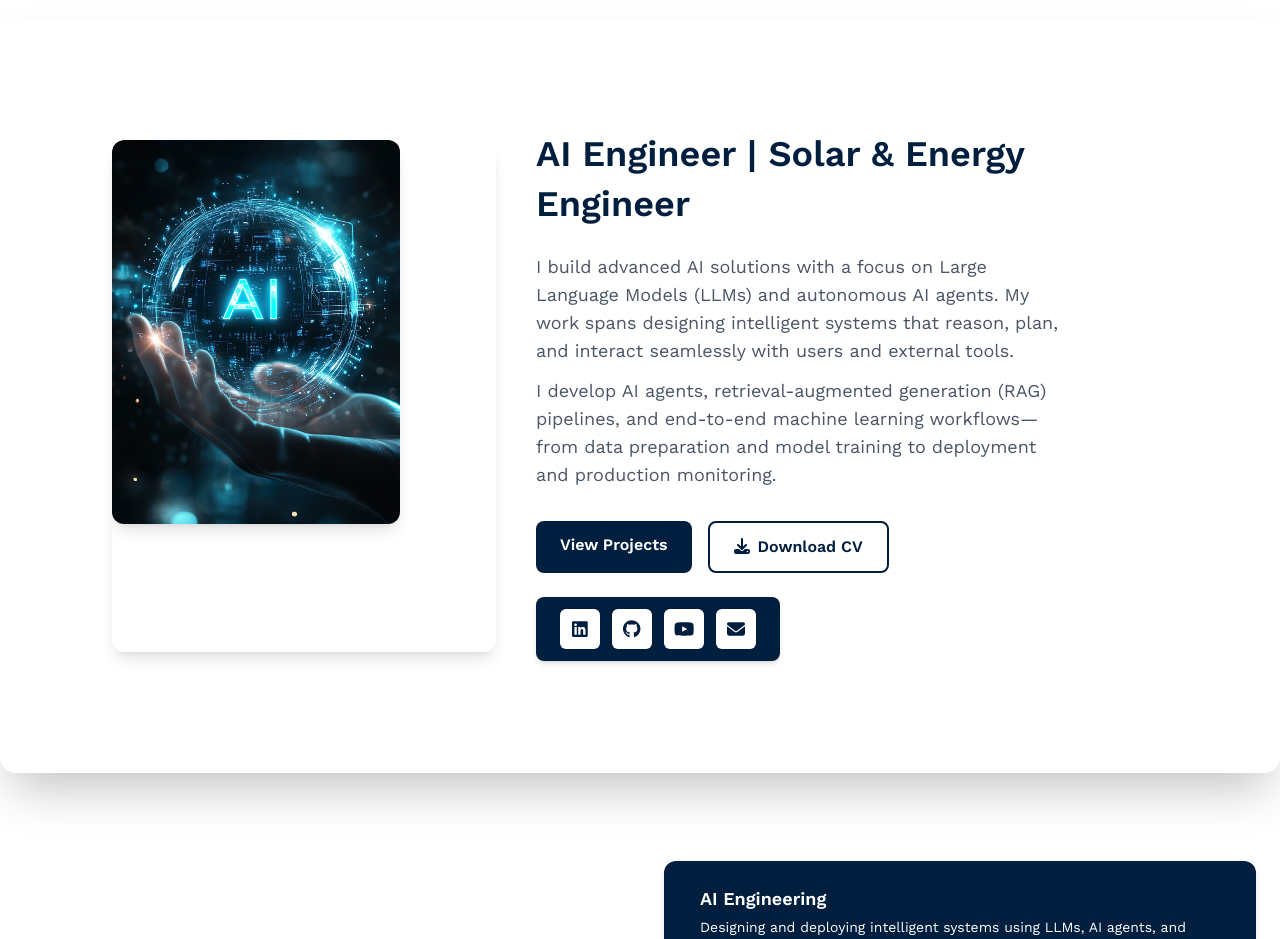
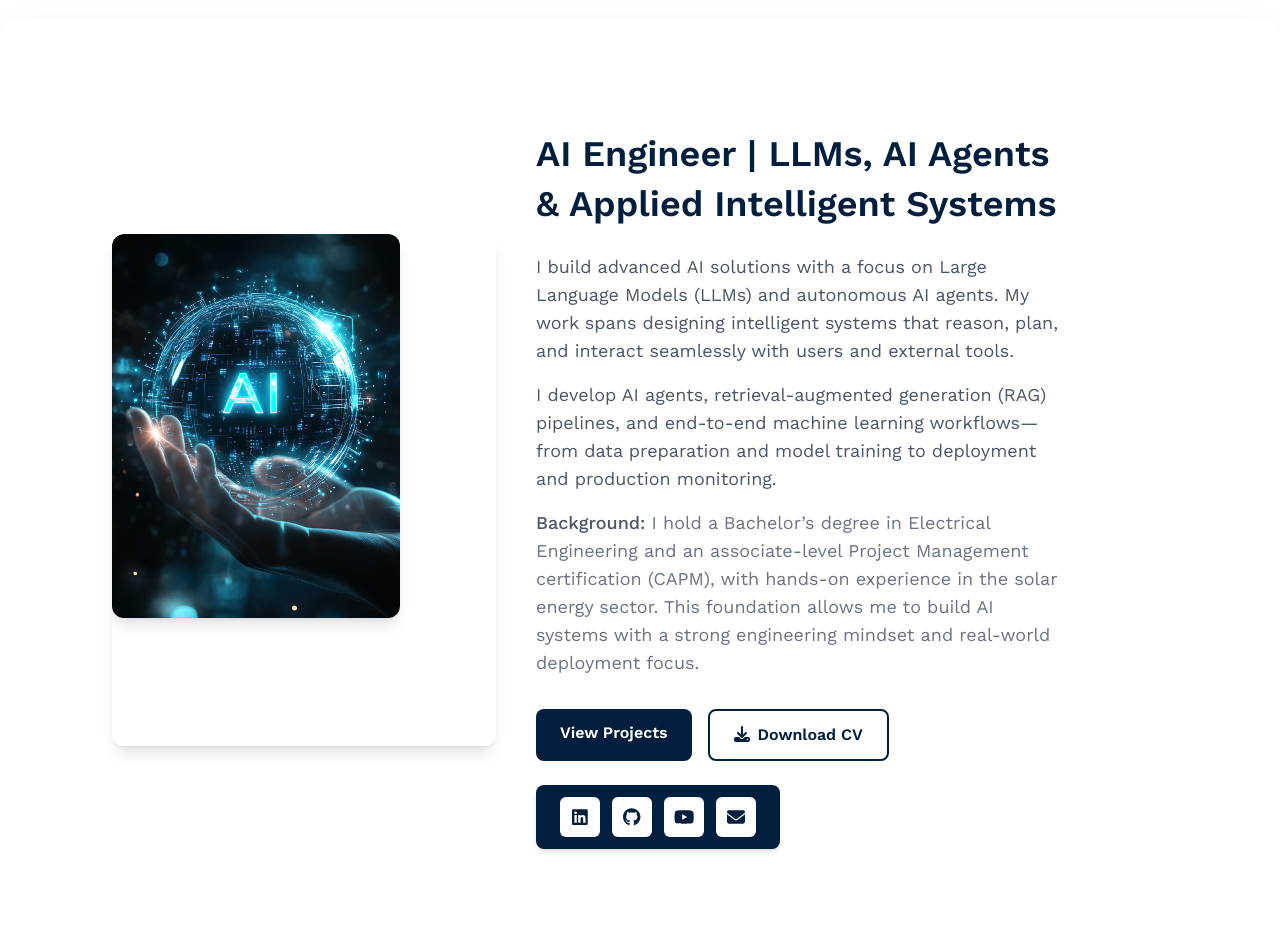
Before and after one commit to Ahmed-Sohail2000/Personal-Portfolio, a React (Vite) app: page / in a window 1280 px wide. Shown: the part 760-1699 px from the top of the page. Built offline with nearby package versions, Linux system fonts and the light colour scheme.

Commit message:
modified the profile.jsx file

```diff
--- a/src/components/profile/Profile.jsx
+++ b/src/components/profile/Profile.jsx
@@ -12,15 +12,11 @@ const Profile = () => {
       <div className="flex flex-col md:flex-row items-center gap-10">
 
         {/* Profile Image */}
-
-          <div className="w-80 h-96 sm:w-96 sm:h-[32rem] overflow-hidden rounded-xl shadow-lg">
+        <div className="w-80 h-96 sm:w-96 sm:h-[32rem] overflow-hidden rounded-xl shadow-lg">
           <div className="w-64 h-80 sm:w-72 sm:h-96 overflow-hidden rounded-xl shadow-lg">
             <img
-
-            src = {ai}
-
-            alt="ai specialization"
-
+              src={ai}
+              alt="AI specialization"
               className="w-full h-full object-cover bg-gray-100"
             />
           </div>
@@ -29,17 +25,25 @@ const Profile = () => {
         {/* Profile Content */}
         <div className="w-full md:w-1/2 text-center md:text-left">
           <h2 className="text-2xl sm:text-3xl lg:text-4xl font-semibold mb-6 leading-snug text-[#001f3f]">
-            AI Engineer | Solar & Energy Engineer
+            AI Engineer | LLMs, AI Agents & Applied Intelligent Systems
           </h2>
 
-          <div className="text-sm sm:text-base lg:text-lg text-gray-600 space-y-3">
+          <div className="text-sm sm:text-base lg:text-lg text-gray-600 space-y-4">
             <p>
-            I build advanced AI solutions with a focus on Large Language Models (LLMs) and autonomous AI agents.
-            My work spans designing intelligent systems that reason, plan, and interact seamlessly with users and external tools.
+              I build advanced AI solutions with a focus on Large Language Models (LLMs) and autonomous AI agents.
+              My work spans designing intelligent systems that reason, plan, and interact seamlessly with users and external tools.
             </p>
+
             <p>
-            I develop AI agents, retrieval-augmented generation (RAG) pipelines, and end-to-end machine learning workflows—from
-            data preparation and model training to deployment and production monitoring.
+              I develop AI agents, retrieval-augmented generation (RAG) pipelines, and end-to-end machine learning workflows—
+              from data preparation and model training to deployment and production monitoring.
+            </p>
+
+            {/* Background */}
+            <p className="text-gray-500">
+              <span className="font-medium text-gray-600">Background:</span> I hold a Bachelor’s degree in Electrical Engineering
+              and an associate-level Project Management certification (CAPM), with hands-on experience in the solar energy sector.
+              This foundation allows me to build AI systems with a strong engineering mindset and real-world deployment focus.
             </p>
           </div>
 
@@ -53,7 +57,7 @@ const Profile = () => {
             </a>
 
             <a
-              href=".\resume.pdf"
+              href="./resume.pdf"
               download
               className="border-2 border-[#001f3f] text-[#001f3f] hover:bg-[#001f3f] hover:text-white font-semibold px-6 py-3 rounded-lg transition-colors text-sm sm:text-base"
             >
```
